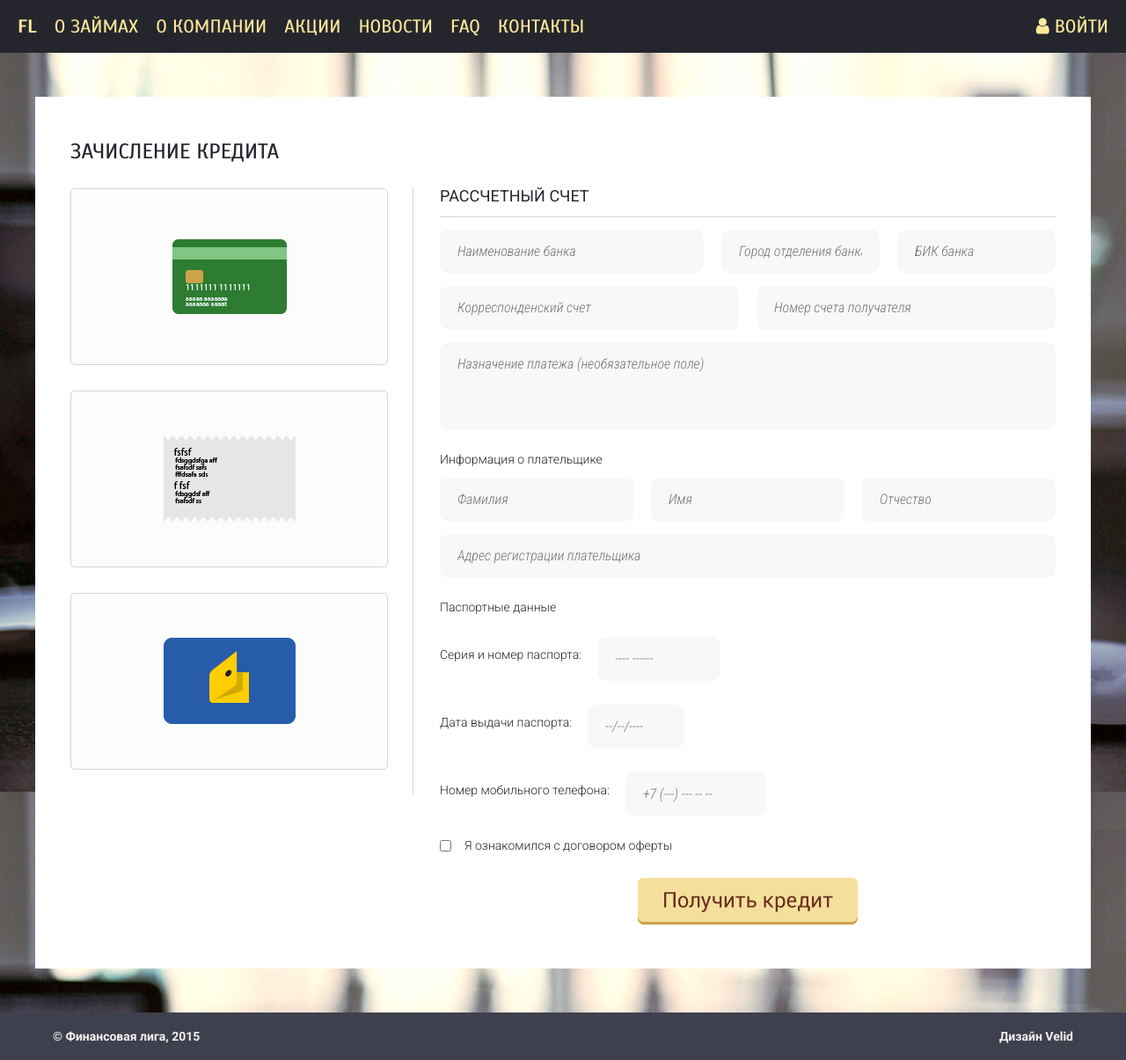
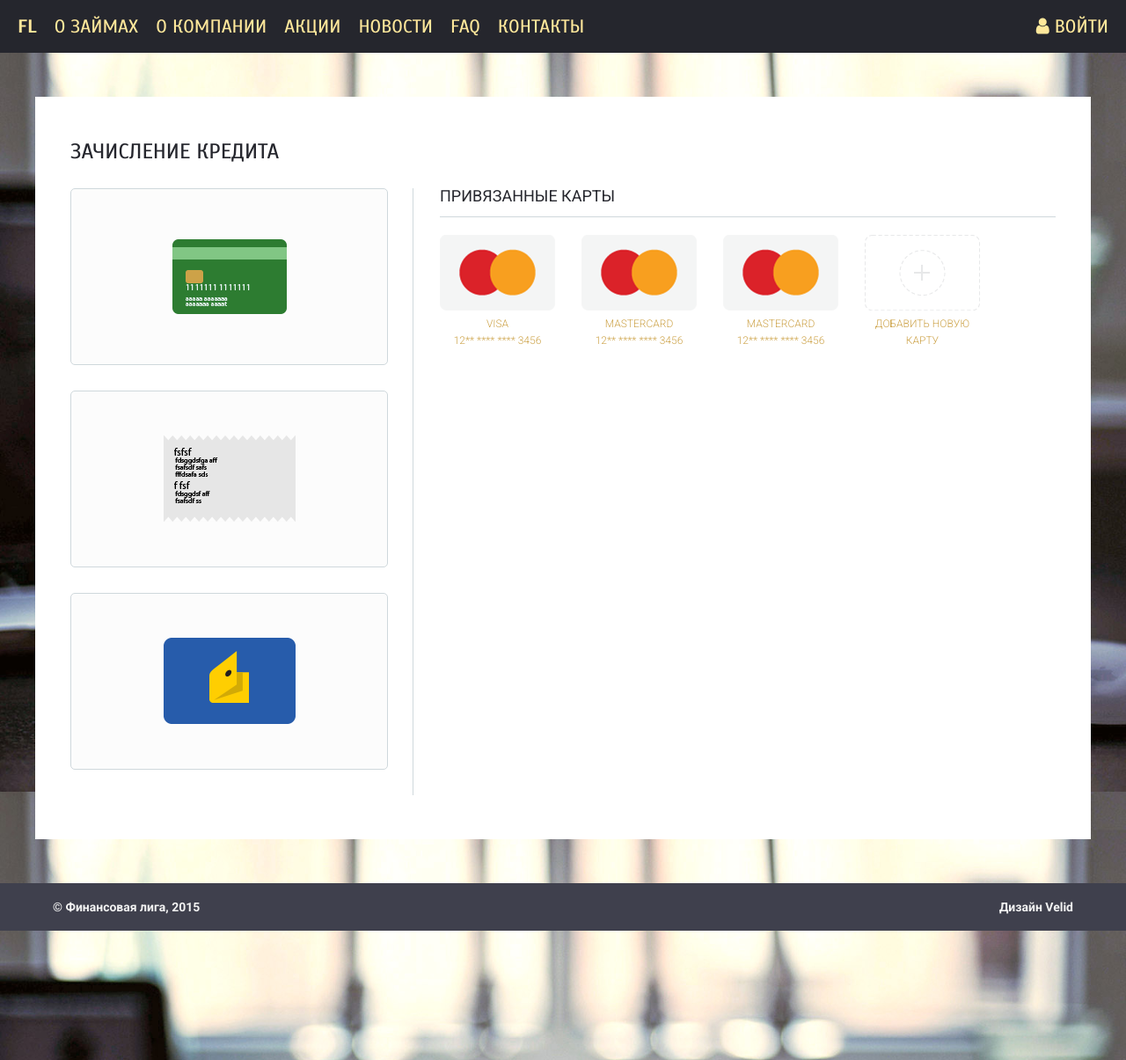
Before and after one commit to krupnov/mf-static, a Jekyll site: the page built from credit_transfer.html, in a window 1280 px wide. Shown: the whole page at 88% size. Built offline with Jekyll 4.4.1, drawn with Linux system fonts in a browser that asks for light colours; nearby versions of some CDN libraries.

Commit message:
add credit card block

```diff
--- a/credit_transfer.html
+++ b/credit_transfer.html
@@ -22,6 +22,78 @@ layout: default
 
 	<div id="credit-card" class="credit-transfer-option-block">
 		<h2>Привязанные карты</h2>
+		<div class="attached-cards">
+			<div class="attached-card card-option">
+				<div class="credit-card-img">
+					<label>
+						<input type="radio" name="credit-card-id" value="credit-card-id" id="credit-card-id" class="credit-card" />
+						<img src="../../images/credits/credit-cards-types/master-card.png" />
+					</label>
+				</div>
+				<div class="credit-card-type">
+					Visa
+				</div>
+				<div class="credit-card-nmbr">
+					12** **** **** 3456
+				</div>
+			</div>
+			<div class="attached-card card-option">
+				<div class="credit-card-img">
+					<label>
+						<input type="radio" name="credit-card-id" value="credit-card-id" id="credit-card-id" class="credit-card" />
+						<img src="../../images/credits/credit-cards-types/master-card.png" />
+					</label>
+				</div>
+				<div class="credit-card-type">
+					Mastercard
+				</div>
+				<div class="credit-card-nmbr">
+					12** **** **** 3456
+				</div>
+			</div>
+			<div class="attached-card card-option">
+				<div class="credit-card-img">
+					<label>
+						<input type="radio" name="credit-card-id" value="credit-card-id" id="credit-card-id" class="credit-card" />
+						<img src="../../images/credits/credit-cards-types/master-card.png" />
+					</label>
+				</div>
+				<div class="credit-card-type">
+					Mastercard
+				</div>
+				<div class="credit-card-nmbr">
+					12** **** **** 3456
+				</div>
+			</div>
+			<div class="add-new-credit-card-btn card-option">
+				<div class="new-credit-card-btn">
+					<img src="images/credits/credit-cards-types/add-new-credit-card-btn.png" />
+				</div>
+				<div class="new-credit-card-btn-name">
+					Добавить новую карту
+				</div>
+			</div>
+		</div>
+		<div class="add-new-credit-card" id="add-new-credit-card">
+			<h2>Добавление новой карты</h2>
+			<div class="new-credit-card-cover">
+				<div class="field credit-card-nmbr">
+					<input type="text" placeholder="ХХХХ-ХХХХ-ХХХХ-ХХХХ" />
+				</div>
+				<div class="field valid-to">
+					<input type="text" placeholder="Срок действия" />
+				</div>
+				<div class="field cvv-code">
+					<input type="text" placeholder="CVV" />
+				</div>
+				<div class="field name">
+					<input type="text" placeholder="Фамилия и имя на карте" />
+				</div>
+				<div class="add-credit-card-btn">
+					<a href="#"><img src="images/credits/credit-cards-types/add-credit-card-btn.png" height="53" width="170" alt="" /></a>
+				</div>
+			</div>
+		</div>
 	</div>
 
 	<div id="billing-account" class="credit-transfer-option-block">
--- a/css/app/credits.css
+++ b/css/app/credits.css
@@ -226,7 +226,7 @@ div.credit-transfer-block div.credit-transfer-option-block h2 {
 	text-transform: uppercase;
 }
 
-div.credit-transfer-block div#yandex-wallet, div.credit-transfer-block div#credit-card { display: none; }
+div.credit-transfer-block div#yandex-wallet, div.credit-transfer-block div#billing-account { display: none; }
 
 div.credit-transfer-block div.credit-transfer-option-block div.field { margin-top: 14px; }
 div.credit-transfer-block div.credit-transfer-option-block div.field input,
@@ -254,6 +254,74 @@ div.credit-transfer-block div.credit-transfer-option-block div.field label {
 }
 div.credit-transfer-block div.credit-transfer-option-block div.mobile-nmbr input { width: 169px; }
 div.credit-transfer-block div.credit-transfer-option-block div.get-credit-btn { margin-top: 30px; text-align: center; }
+
+/*---- credit-cards ----*/
+div.credit-transfer-block div.credit-transfer-option-block div.attached-cards { margin-top: 20px; width: 100%; }
+div.credit-transfer-option-block div.attached-cards div.card-option {
+	color: #CDA349;
+	display: inline-block;
+	font-size: 12px;
+	font-weight: 300;
+	margin-left: 30px;
+	max-width: 131px;
+	text-align: center;
+	text-transform: uppercase;
+	vertical-align: top;
+}
+div.credit-transfer-option-block div.attached-cards div.card-option:first-child { margin-left: 0px; }
+
+div.credit-transfer-option-block div.attached-cards div.card-option div.credit-card-img label { cursor: pointer; }
+div.credit-transfer-option-block div.attached-cards div.card-option div.credit-card-img input {
+	-moz-appearance: none;
+	-webkit-appearance: none;
+	appearance: none;
+	margin: 0;
+	padding: 0;
+	position: absolute;
+}
+div.credit-transfer-option-block div.attached-cards div.card-option div.credit-card-img label input:checked {
+	border: 1px solid #FAE089;
+}
+
+div.credit-transfer-option-block div.attached-cards div.card-option div.credit-card-type { margin-top: 7px; }
+div.credit-transfer-option-block div.attached-cards div.card-option div.credit-card-nmbr { margin-top: 7px; }
+div.credit-transfer-option-block div.attached-cards div.card-option div.new-credit-card-btn-name {
+	line-height: 19px;
+	margin-top: 4px;
+}
+div.credit-transfer-option-block div.attached-cards div.add-new-credit-card-btn:hover {
+	cursor: pointer;
+}
+
+div.credit-transfer-block div.credit-transfer-option-block div.add-new-credit-card {
+	display: none;
+	margin-top: 35px;
+}
+div.credit-transfer-block div.credit-transfer-option-block div.add-new-credit-card div.new-credit-card-cover {
+	-moz-box-sizing: border-box;
+	-webkit-box-sizing: border-box;
+	border: 1px solid #CFD8DC;
+	box-sizing: border-box;
+	margin: 20px auto;
+	max-width: 360px;
+	padding: 28px 44px 44px;
+}
+div.credit-transfer-block div.credit-transfer-option-block
+div.add-new-credit-card div.new-credit-card-cover input {
+	width: 100%;
+}
+div.credit-transfer-block div.credit-transfer-option-block div.add-new-credit-card
+div.new-credit-card-cover div.valid-to { width: 159px; }
+div.credit-transfer-block div.credit-transfer-option-block div.add-new-credit-card
+div.new-credit-card-cover div.cvv-code {
+	margin-left: 12px;
+	width: 99px;
+}
+div.credit-transfer-block div.credit-transfer-option-block div.add-new-credit-card
+div.new-credit-card-cover div.add-credit-card-btn {
+	margin-top: 18px;
+	text-align: center;
+}
 
 /*---- billing-account ----*/
 div.credit-transfer-block div.credit-transfer-option-block div.field {
@@ -334,7 +402,6 @@ div.credit-transfer-block div.credit-transfer-option-block div.checkboxField lab
 	font-weight: 300;
 }
 
-
 /*---- yandex-wallet ----*/
 div.credit-transfer-block div#yandex-wallet h2:first-letter { color: red; }
 div.credit-transfer-block div.credit-transfer-option-block div.yandex-wallet-nmbr input {
--- a/javascripts/application.js
+++ b/javascripts/application.js
@@ -11,6 +11,10 @@ $(document).on('ready page:load', function() {
 
 	if(($('div.credit-transfer-block').length > 0)) {
 		chooseCreditTransferOption.init();
+	}
+
+	if(($('div.credit-transfer-option-block').length > 0)) {
+		addNewCreditCard.init();
 	}
 
 	$('#mobile-nav').sidr({
@@ -130,3 +134,11 @@ var chooseCreditTransferOption = {
 		})
 	}
 }
+
+var addNewCreditCard = {
+	init: function() {
+		$("div.add-new-credit-card-btn").click(function() {
+			$("div#add-new-credit-card").css('display', 'block');
+		})
+	}
+}
```
Also changed, not shown: images/credits/credit-cards-types/add-credit-card-btn.png (added), images/credits/credit-cards-types/add-new-credit-card-btn.png (added), images/credits/credit-cards-types/master-card.png (added).
